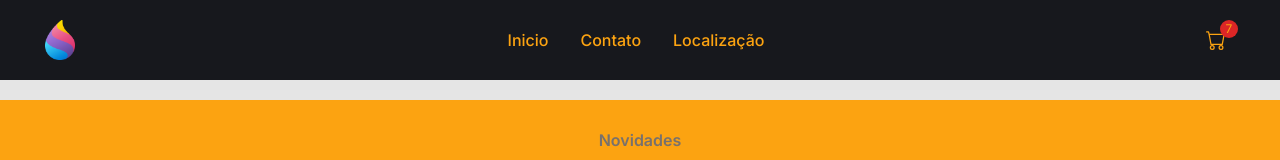
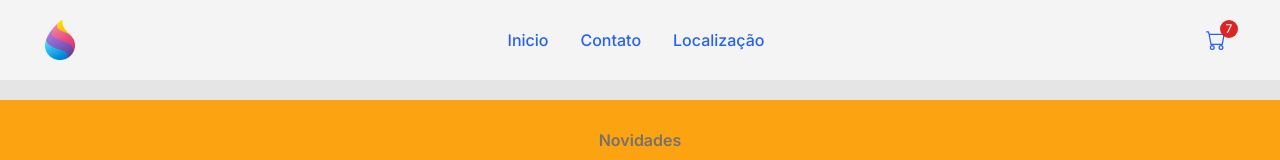
Before and after one commit to RpThiagoluiz/mvp-ecommerce, a Next.js app: page / in a window 1280 px wide. Shown: the top 160 px of the page. Built offline with nearby package versions, Linux system fonts and the light colour scheme.

Commit message:
feat: adjust navbar colors

```diff
--- a/src/app/components/Navbar/components/MobileNavigation.tsx
+++ b/src/app/components/Navbar/components/MobileNavigation.tsx
@@ -16,7 +16,7 @@ export function MobileNavigation({ handlerMobileMenu }: Props) {
     }
 
     return (
-        <ul className="flex flex-col md:hidden font-bold absolute top-[50px] left-0 w-full h-[calc(100vh-50px)] bg-white border-t text-[#FCA311]">
+        <ul className="flex flex-col md:hidden font-bold absolute top-[50px] left-0 w-1/2 h-[calc(100vh-50px)] bg-white border-t text-blue-600">
             {navBarMenu.map((el: NavBarMenu) =>
                 !!el.subMenu ? (
                     <li
--- a/src/app/components/Navbar/components/Navigation.tsx
+++ b/src/app/components/Navbar/components/Navigation.tsx
@@ -9,7 +9,7 @@ export const Navigation = () => {
     const onMouseLeave = () => setShowSubMenu(false)
 
     return (
-        <ul className="hidden md:flex items-center gap-8 font-medium text-[#FCA311]">
+        <ul className="hidden md:flex items-center gap-8 font-medium text-blue-600">
             {navBarMenu.map((el: NavBarMenu) =>
                 !!el.subMenu ? (
                     <li
@@ -21,7 +21,7 @@ export const Navigation = () => {
                         {el.name}
                         <BsChevronDown size={14} />
                         {showSubMenu && (
-                            <ul className="bg-white absolute top-6 left-2 min-w-[250px] px-1 py-1 text-[#FCA311] shadow-lg">
+                            <ul className="bg-white absolute top-6 left-2 min-w-[250px] px-1 py-1 text-blue-600 shadow-lg">
                                 {el.subMenu.map((sub) => (
                                     <Link href="/" key={sub}>
                                         <li className="h-12 flex justify-between items-center px-3 hover:bg-black/[0.03] rounded-md">
--- a/src/app/components/Navbar/index.tsx
+++ b/src/app/components/Navbar/index.tsx
@@ -24,9 +24,9 @@ export function Navbar() {
 
     return (
         <nav
-            className={`w-full h-[50px] md:h-[80px] bg-[#17181d]  flex items-center justify-between z-20 sticky top-0 transition-transform duration-300 ${showNavBar}`}
+            className={`w-full h-[50px] md:h-[80px] bg-zinc-100 flex items-center justify-between z-20 sticky top-0 transition-transform duration-300 ${showNavBar}`}
         >
-            <div className="w-full max-w-[1280px] px-5 md:px-10 mx-auto h-[60px] flex items-center justify-between">
+            <div className="w-full  px-5 md:px-10 mx-auto h-[60px] flex items-center justify-between ">
                 <Link href="/">
                     <Image
                         src={Logo}
@@ -40,12 +40,12 @@ export function Navbar() {
                     <MobileNavigation handlerMobileMenu={handlerMobileMenu} />
                 )}
 
-                <div className="flex items-center gap-2 text-[#FCA311]">
+                <div className="flex items-center gap-2 text-blue-600">
                     <Link href="/cart">
                         <div className="w-8 md:w-12 h-8 md:h-12 rounded-full flex justify-center items-center hover:bg-black/[0.05] cursor-pointer relative">
                             <BsCart className="text-[15px] md:text-[20px]" />
                             {cartItems.length > 0 && (
-                                <div className="h-[14px] md:h-[18px] min-w-[14px] md:min-w-[18px] rounded-full bg-red-600 absolute top-1 left-5 md:left-7 text-[#FCA311] text-[10px] md:text-[12px] flex justify-center items-center px-[2px] md:px-[5px]">
+                                <div className="h-[14px] md:h-[18px] min-w-[14px] md:min-w-[18px] rounded-full bg-red-600 absolute top-1 left-5 md:left-7 text-white text-[10px] md:text-[12px] flex justify-center items-center px-[2px] md:px-[5px]">
                                     {cartItems.length}
                                 </div>
                             )}
```
Also changed, not shown: src/app/components/Navbar/constant/navBarMenu.ts (line endings or trailing spaces), src/app/components/Navbar/hook/useControlNavBar.tsx (line endings or trailing spaces).
